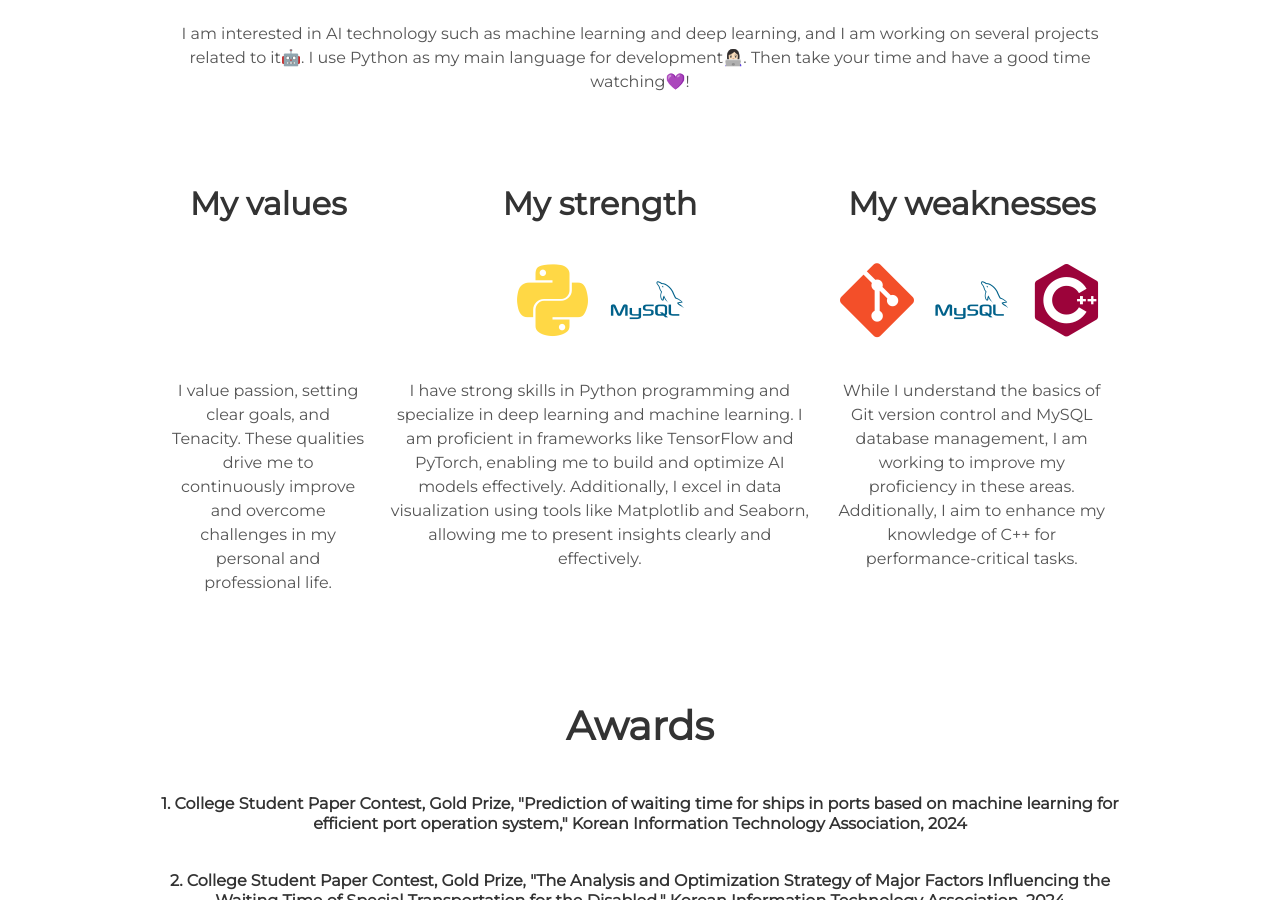
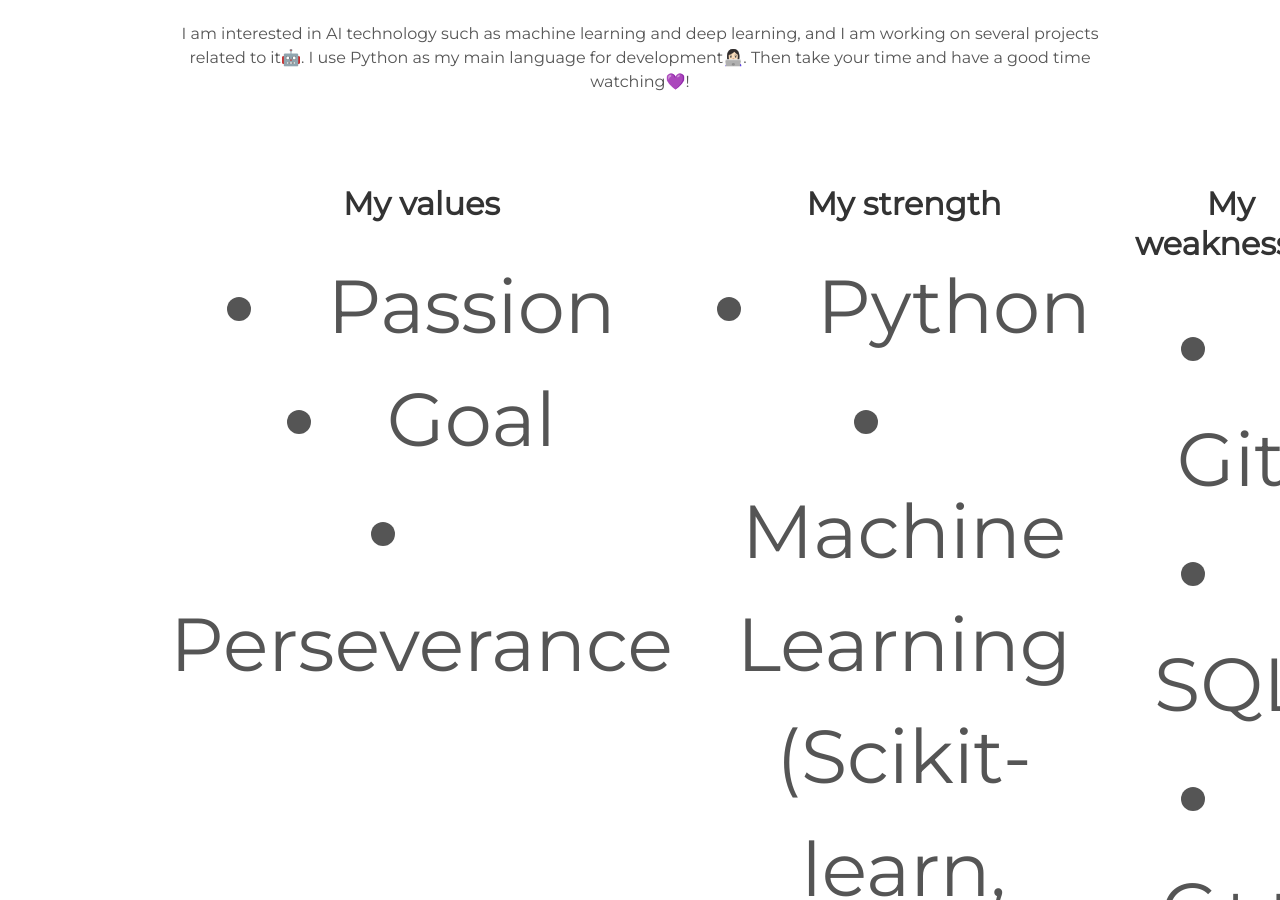
Before and after one commit to alsghk05/alsghk05.github.io, a Jekyll site: the page built from index.html, in a window 1280 px wide and 900 px high, scrolled down 1035 px. Built offline with Jekyll 4.4.1, drawn with Linux system fonts in a browser that asks for light colours; some of the changed text lies outside the part shown.

Commit message:
Update about.html

```diff
--- a/_includes/about.html
+++ b/_includes/about.html
@@ -1,4 +1,3 @@
-<link rel="stylesheet" href="/src/styles/lib/_fontawesome.scss">
 <div class="user-details">
   <h1> About Me </h1>
   <p> {{site.user_description}} </p>
@@ -6,28 +5,27 @@
   <div class="user">
     <div class="tech">
       <h2>My values</h2>
-      <i class="fas fa-fire" title="Passion"></i>
-      <i class="fas fa-bullseye" title="Goal"></i>
-      <i class="fas fa-mountain" title="Perseverance"></i>
-      <p>I value passion, setting clear goals, and Tenacity. These qualities drive me to continuously improve and overcome challenges in my personal and professional life.</p>
+      <p>
+        <li>Passion</li>
+        <li>Goal</li>
+        <li>Perseverance</li>
+      </p>
     </div>
     <div class="tech">
       <h2>My strength</h2>
-      <i class="devicon-python-plain colored"></i>
-      <i class="devicon-mysql-plain-wordmark colored"></i> <!-- Jupyter 대체 -->
-      <i class="devicon-scikitlearn-plain colored"></i> <!-- Scikit-learn 대체 -->
-      <p>I have strong skills in Python programming and specialize in deep learning and machine learning.
-        I am proficient in frameworks like TensorFlow and PyTorch, enabling me to build and optimize AI models effectively.
-        Additionally, I excel in data visualization using tools like Matplotlib and Seaborn, allowing me to present insights clearly and effectively.</p>
+      <p>
+        <li>Python</li>
+        <li>Machine Learning (Scikit-learn, xgboost)</li>
+        <li>Deep Learning (pytorch, tensorflow)</li>
+      </p>
     </div>
     <div class="tech">
       <h2>My weaknesses</h2>
-      <i class="devicon-git-plain colored"></i>
-      <i class="devicon-mysql-plain-wordmark colored"></i>
-      <i class="devicon-cplusplus-plain colored"></i>
-      <p>While I understand the basics of Git version control and MySQL database management,
-        I am working to improve my proficiency in these areas. Additionally, I aim to enhance my knowledge of C++ for performance-critical tasks.</p>
-    </div>
+      <p>
+        <li>Git</li>
+        <li>SQL</li>
+        <li>C++</li>
+      </p>      </div>
 </div>
 
 <div class="user-details">
```
